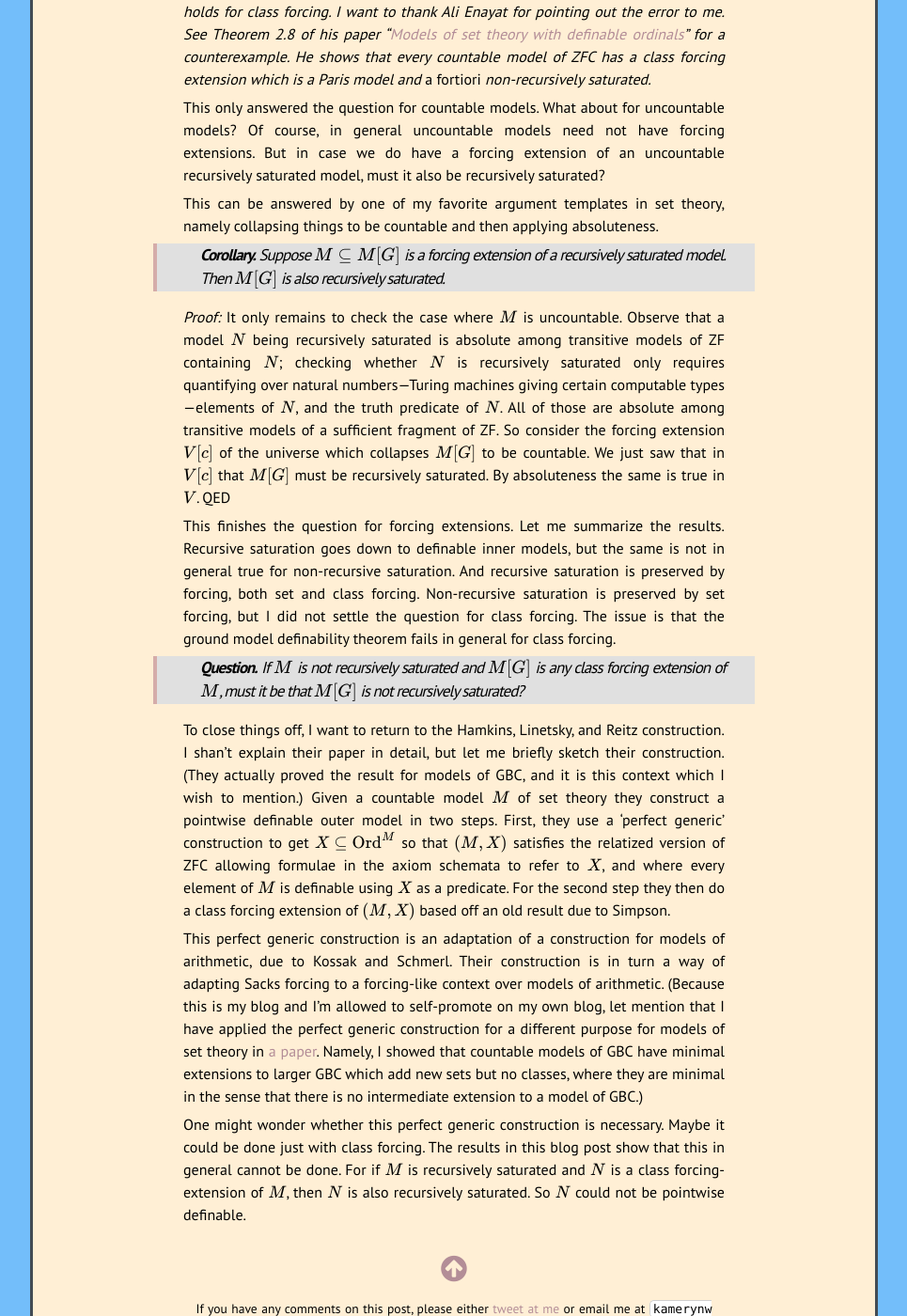
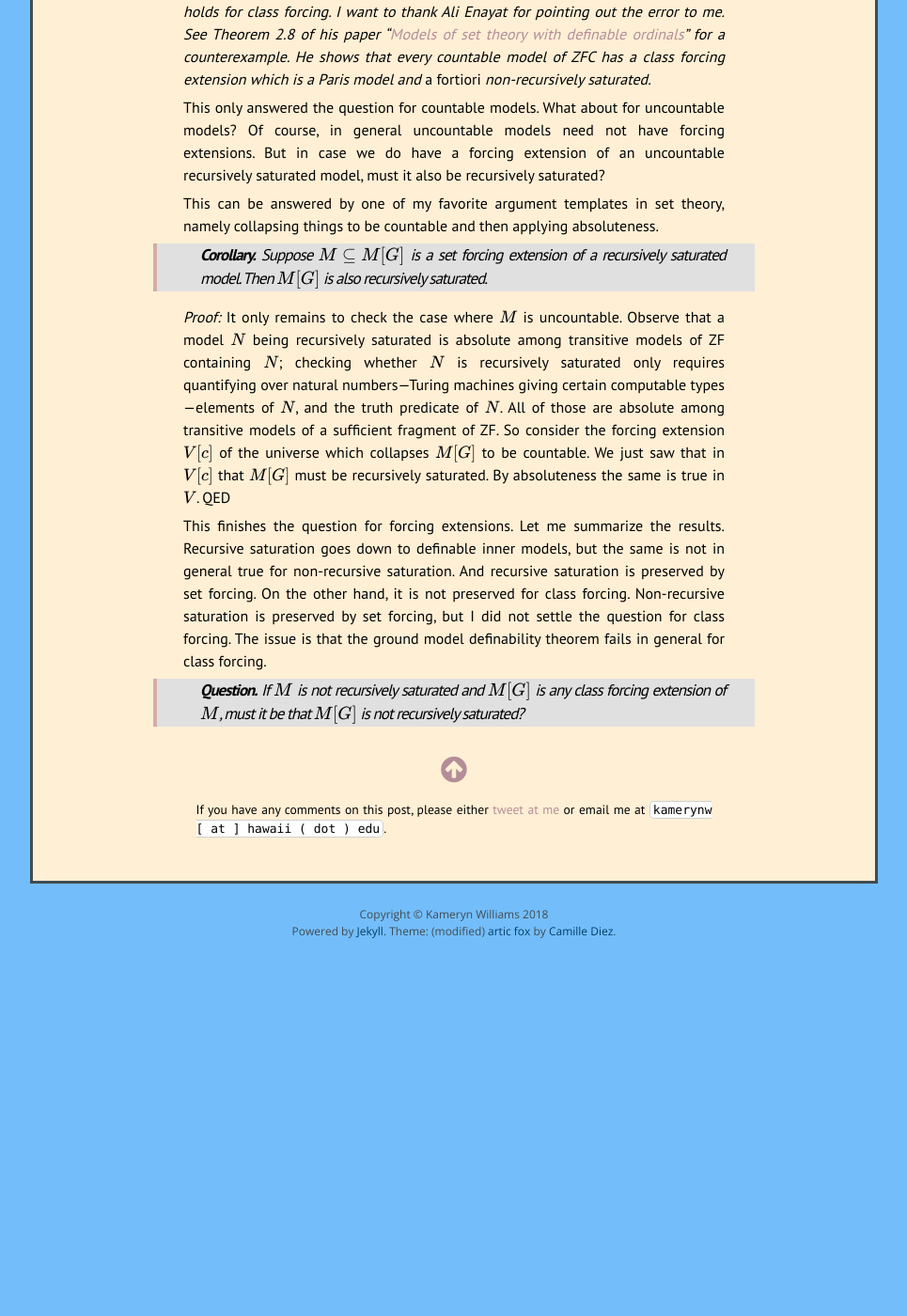
Before and after one commit to kamerynjw/kamerynjw.github.io, a Jekyll site: the page built from _posts/2019-08-07-recursive-saturation.md, in a window 1280 px wide and 1400 px high, scrolled down 2891 px. Shown: the whole window at 94% size, without its empty margins (157-1122 px from the left). Built offline with Jekyll 4.4.1, drawn with Linux system fonts in a browser that asks for light colours; nearby versions of some CDN libraries; formulas are drawn with MathJax 3; after the commit the page ends 3927 px from its top, so only the background shows below that.

Commit message:
more changes given Ali's comment

```diff
--- a/_posts/2019-08-07-recursive-saturation.md
+++ b/_posts/2019-08-07-recursive-saturation.md
@@ -50,16 +50,10 @@ This only answered the question for countable models. What about for uncountable
 
 This can be answered by one of my favorite argument templates in set theory, namely collapsing things to be countable and then applying absoluteness.
 
-> **Corollary.** Suppose $M \subseteq M[G]$ is a forcing extension of a recursively saturated model. Then $M[G]$ is also recursively saturated.
+> **Corollary.** Suppose $M \subseteq M[G]$ is a set forcing extension of a recursively saturated model. Then $M[G]$ is also recursively saturated.
 
 *Proof:* It only remains to check the case where $M$ is uncountable. Observe that a model $N$ being recursively saturated is absolute among transitive models of ZF containing $N$; checking whether $N$ is recursively saturated only requires quantifying over natural numbers—Turing machines giving certain computable types—elements of $N$, and the truth predicate of $N$. All of those are absolute among transitive models of a sufficient fragment of ZF. So consider the forcing extension $V[c]$ of the universe which collapses $M[G]$ to be countable. We just saw that in $V[c]$ that $M[G]$ must be recursively saturated. By absoluteness the same is true in $V$. QED
 
-This finishes the question for forcing extensions. Let me summarize the results. Recursive saturation goes down to definable inner models, but the same is not in general true for non-recursive saturation. And recursive saturation is preserved by forcing, both set and class forcing. Non-recursive saturation is preserved by set forcing, but I did not settle the question for class forcing. The issue is that the ground model definability theorem fails in general for class forcing.
+This finishes the question for forcing extensions. Let me summarize the results. Recursive saturation goes down to definable inner models, but the same is not in general true for non-recursive saturation. And recursive saturation is preserved by set forcing. On the other hand, it is not preserved for class forcing. Non-recursive saturation is preserved by set forcing, but I did not settle the question for class forcing. The issue is that the ground model definability theorem fails in general for class forcing.
 
 > **Question.** If $M$ is not recursively saturated and $M[G]$ is any class forcing extension of $M$, must it be that $M[G]$ is not recursively saturated?
-
-To close things off, I want to return to the Hamkins, Linetsky, and Reitz construction. I shan't explain their paper in detail, but let me briefly sketch their construction. (They actually proved the result for models of GBC, and it is this context which I wish to mention.) Given a countable model $M$ of set theory they construct a pointwise definable outer model in two steps. First, they use a 'perfect generic' construction to get $X \subseteq \mathrm{Ord}^M$ so that $(M,X)$ satisfies the relatized version of ZFC allowing formulae in the axiom schemata to refer to $X$, and where every element of $M$ is definable using $X$ as a predicate. For the second step they then do a class forcing extension of $(M,X)$ based off an old result due to Simpson.
-
-This perfect generic construction is an adaptation of a construction for models of arithmetic, due to Kossak and Schmerl. Their construction is in turn a way of adapting Sacks forcing to a forcing-like context over models of arithmetic. (Because this is my blog and I'm allowed to self-promote on my own blog, let mention that I have applied the perfect generic construction for a different purpose for models of set theory in [a paper]({{ site.baseurl }}/research/pubs/least-models/). Namely, I showed that countable models of GBC have minimal extensions to larger GBC which add new sets but no classes, where they are minimal in the sense that there is no intermediate extension to a model of GBC.)
-
-One might wonder whether this perfect generic construction is necessary. Maybe it could be done just with class forcing. The results in this blog post show that this in general cannot be done. For if $M$ is recursively saturated and $N$ is a class forcing-extension of $M$, then $N$ is also recursively saturated. So $N$ could not be pointwise definable.
```
